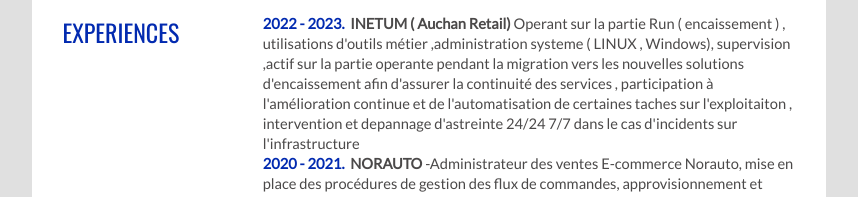
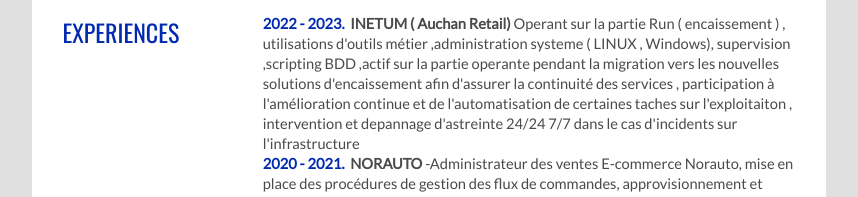
Before and after one commit to vanoud/cv_vanoud, a plain HTML site: page index.html in a window 1280 px wide. Shown: the part 567-764 px from the top of the page, without its empty margins (211-1069 px from the left). Drawn offline with nearby package versions, Linux system fonts and the light colour scheme.

Commit message:
Update index.html

```diff
--- a/index.html
+++ b/index.html
@@ -118,7 +118,7 @@
                   <div class="sectionContent">
                      <ul class="list">
                         <li><span class="li-info">2022 - 2023.&nbsp;&nbsp;</span><span class="bold">INETUM ( Auchan Retail)
-                              </span>Operant sur la partie Run ( encaissement ) , utilisations d'outils métier ,administration systeme ( LINUX , Windows), supervision
+                              </span>Operant sur la partie Run ( encaissement ) , utilisations d'outils métier ,administration systeme ( LINUX , Windows), supervision ,scripting BDD
                            ,actif sur la partie operante pendant la migration vers les nouvelles solutions d'encaissement afin d'assurer la continuité des services , participation à l'amélioration continue
                            et de l'automatisation de certaines taches sur l'exploitaiton , intervention et depannage d'astreinte 24/24 7/7 dans le cas d'incidents sur l'infrastructure
                         </li>
```
